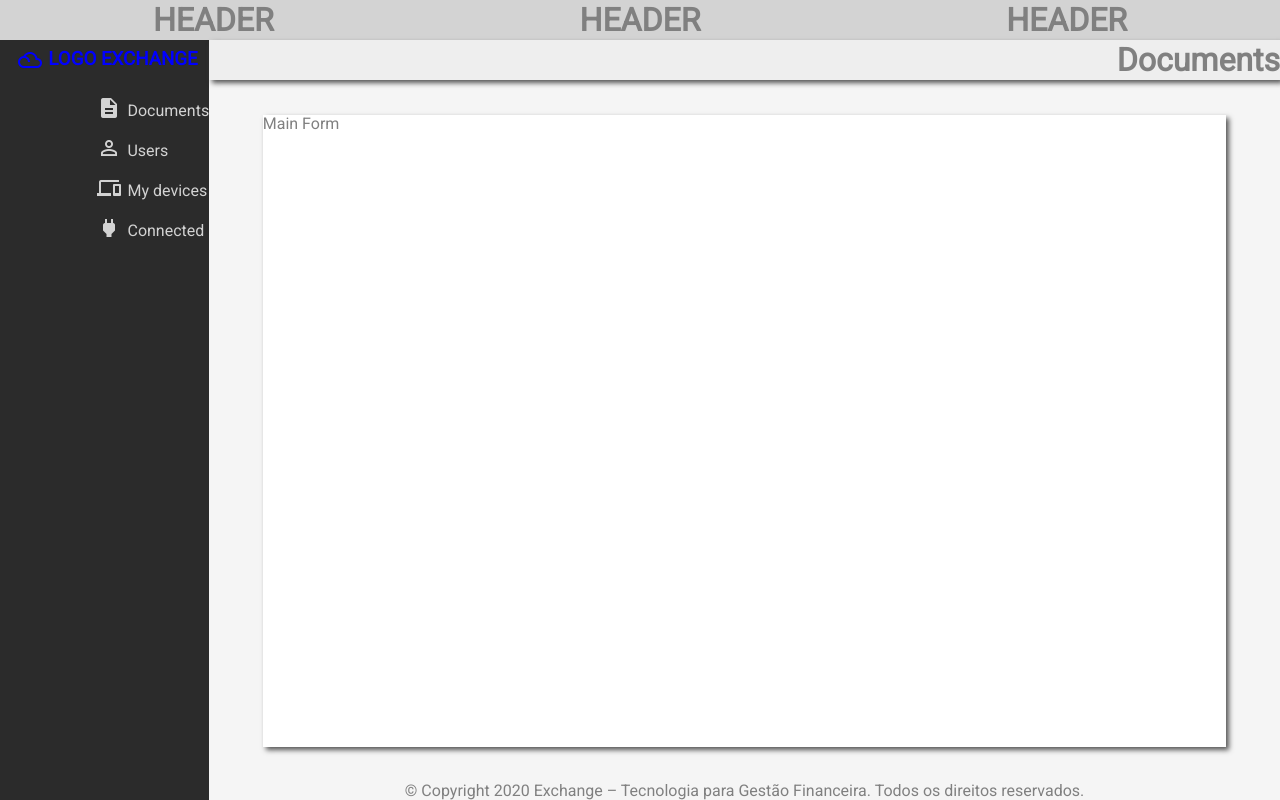
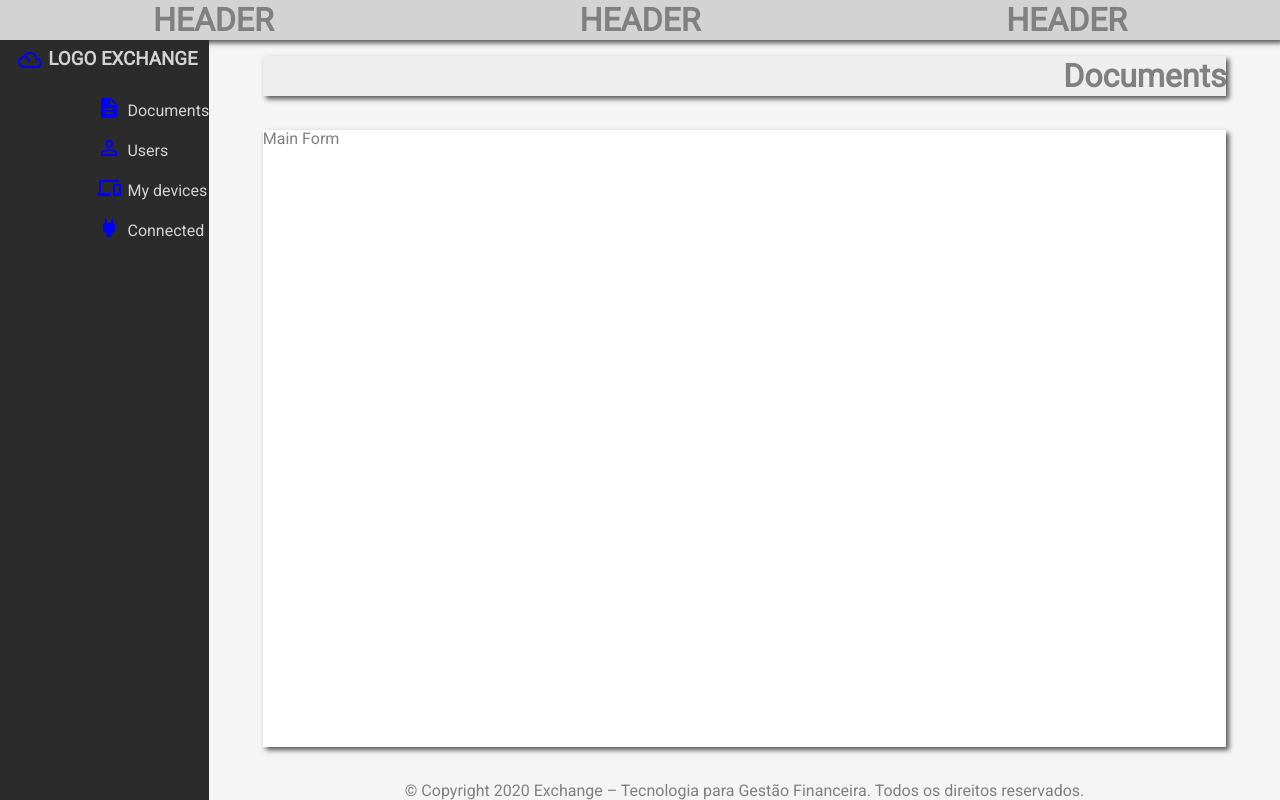
Before and after one commit to devcarlosoliveira/my-template, a plain HTML site: page index.html in a window 1280 px wide. Drawn offline with Linux system fonts and the light colour scheme; a script that the page names is missing.

Commit message:
initial commit

```diff
--- a/index.css
+++ b/index.css
@@ -17,6 +17,7 @@
   .material-icons {
     margin:0 0.4rem; /* if you need space */
     vertical-align: bottom !important;
+    color: blue;
   }
 
 body {
@@ -65,7 +66,8 @@ body {
     display: flex;
     align-items: center;
     justify-content: center;
-    color: blue;
+    color: lightgray;
+
   }
 
   .aside-main{
@@ -85,8 +87,9 @@ body {
   }
 
   .main-header {
+    margin-top: 1rem;
     height: 40px;
-    width: 100%;
+    width: 90%;
     background-color: #eeeeee;
     display: flex;
     flex-direction: row;
```
